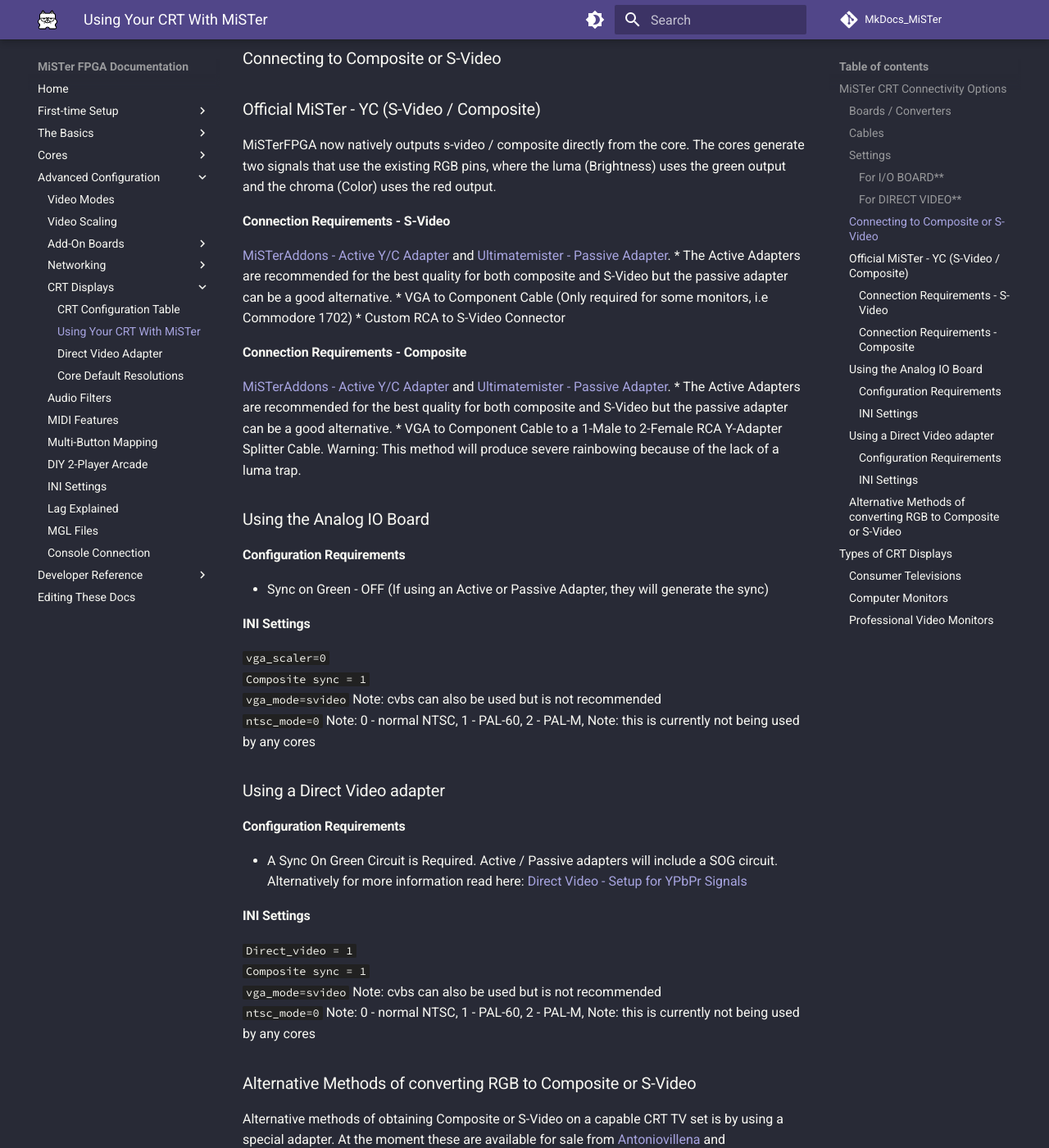
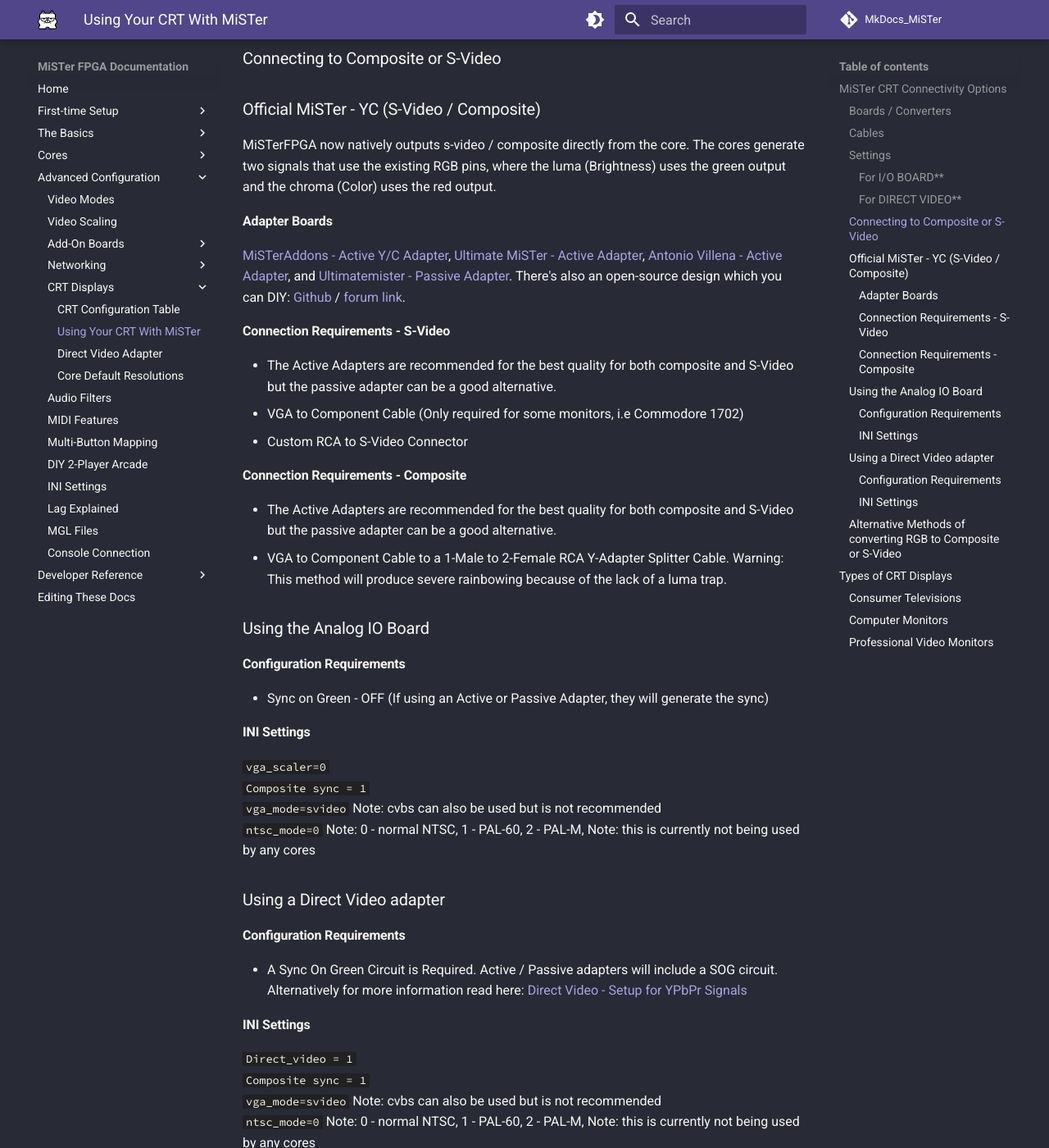
Before and after one commit to MiSTer-devel/MkDocs_MiSTer, an MkDocs documentation site: the page built from docs/advanced/crt.md, in a window 1280 px wide and 1400 px high, scrolled down 2560 px. Shown: the whole window at 82% size. Built offline with MkDocs 1.6.1 and Material for MkDocs 9.7.7, drawn with Linux system fonts in a browser that asks for light colours; comment, search, counter and statistics services are not loaded; some of the changed text lies outside the part shown.

Commit message:
Update crt.md
updated links to adapters, removed broken link to antonio villena adapter, moved adapters to a single section, clarified external adapter section.

```diff
--- a/docs/advanced/crt.md
+++ b/docs/advanced/crt.md
@@ -81,16 +81,18 @@
 ### Official MiSTer - YC (S-Video / Composite)
 MiSTerFPGA now natively outputs s-video / composite directly from the core. The cores generate two signals that use the existing RGB pins, where the luma (Brightness) uses the green output and the chroma (Color) uses the red output.
 
+#### Adapter Boards
+
+[MiSTerAddons - Active Y/C Adapter](https://misteraddons.com/collections/parts/products/yc-active-encoder-board/){target=_blank}, [Ultimate MiSTer - Active Adapter](https://ultimatemister.com/product/mikes11-active-composite-svideo/){target=_blank}, [Antonio Villena - Active Adapter](https://antoniovillena.com/product/mikes1-vga-composite-adapter/){target=blank}, and [Ultimatemister - Passive Adapter](https://ultimatemister.com/product/mikes1-yc-passive-board/){target=_blank}. There's also an open-source design which you can DIY: [Github](https://github.com/MikeS11/MiSTerCRT){target=_blank} / [forum link](https://misterfpga.org/viewtopic.php?f=33&t=2894){target=_blank}.
+
 #### Connection Requirements - S-Video
 
-[MiSTerAddons - Active Y/C Adapter](https://misteraddons.com/collections/parts/products/yc-active-encoder-board/){target=_blank} and [Ultimatemister - Passive Adapter](https://ultimatemister.com/product/mikes1-yc-passive-board/){target=_blank}.
 * The Active Adapters are recommended for the best quality for both composite and S-Video but the passive adapter can be a good alternative.
 * VGA to Component Cable (Only required for some monitors, i.e Commodore 1702)
 * Custom RCA to S-Video Connector
 
 #### Connection Requirements - Composite
 
-[MiSTerAddons - Active Y/C Adapter](https://misteraddons.com/collections/parts/products/yc-active-encoder-board/){target=_blank} and [Ultimatemister - Passive Adapter](https://ultimatemister.com/product/mikes1-yc-passive-board/){target=_blank}.
 * The Active Adapters are recommended for the best quality for both composite and S-Video but the passive adapter can be a good alternative.
 * VGA to Component Cable to a 1-Male to 2-Female RCA Y-Adapter Splitter Cable. Warning: This method will produce severe rainbowing because of the lack of a luma trap.
 
@@ -118,9 +120,7 @@
 `ntsc_mode=0`      Note: 0 - normal NTSC, 1 - PAL-60, 2 - PAL-M, Note: this is currently not being used by any cores
 
 ### Alternative Methods of converting RGB to Composite or S-Video
-Alternative methods of obtaining Composite or S-Video on a capable CRT TV set is by using a special adapter. At the moment these are available for sale from [Antoniovillena](https://www.antoniovillena.es/store/product/vga-composite-s-video-adapter/){target=_blank} and [Ultimatemister (PT)](https://ultimatemister.com/product/mister-vga-to-composite-s-video/){target=_blank}.
-
-There's also an open-source design which you can DIY: [Github](https://github.com/MikeS11/MiSTerCRT){target=_blank} / [forum link](https://misterfpga.org/viewtopic.php?f=33&t=2894){target=_blank}.
+Alternative methods of obtaining Composite or S-Video on a capable CRT TV set is by using a external adapters which do not rely on the MiSTer's native Y/C output, but will take RGB or Component and transcode the signal to S-Video or Composite.
 
 **These adapters have been reported to work well in S-Video mode, but Composite has problems with rainbow artifacting and excessive dot crawl. This is currently unavoidable and expected**
 
```
